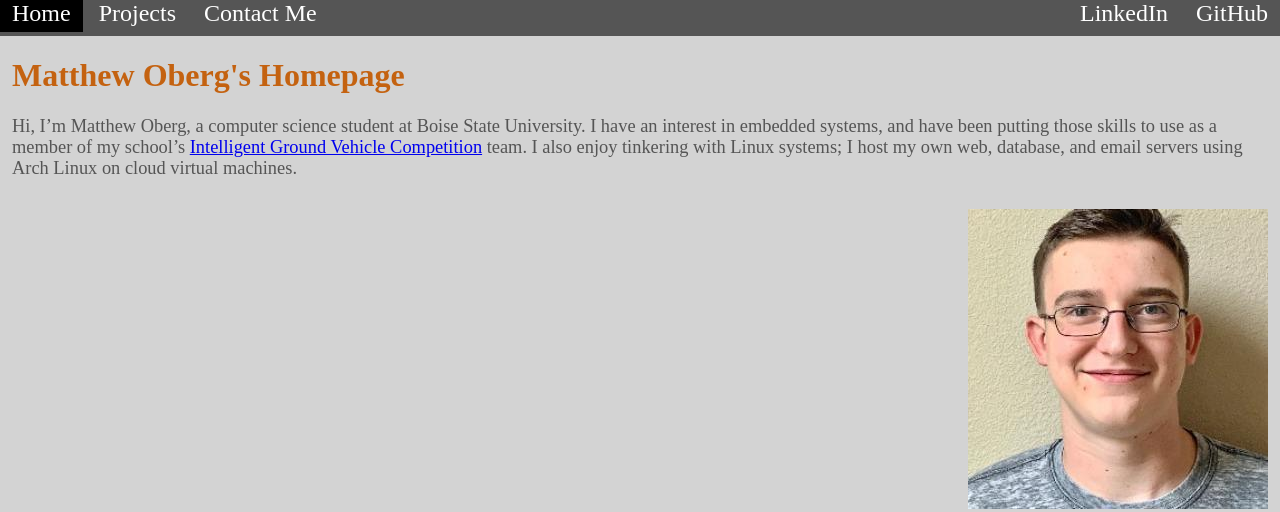
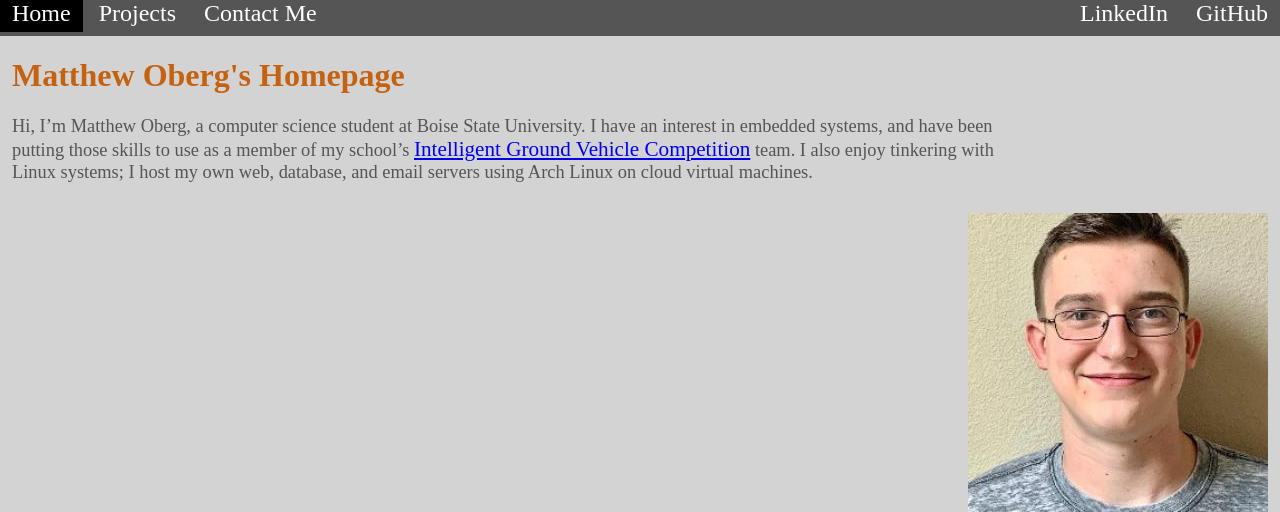
Before and after one commit to matthew-oberg/oberg.us, a PHP site: page / in a window 1280 px wide. Shown: the top 512 px of the page. Run offline with PHP 8.4, Linux system fonts and the light colour scheme.

Commit message:
Tweaking div sizes and link fonts

```diff
--- a/style.css
+++ b/style.css
@@ -36,7 +36,7 @@ body {
 
 #intro-left {
     float: left;
-    width: auto;
+    width: 80%;
     margin-left: 0.75em;
 }
 
@@ -53,6 +53,10 @@ body {
     font-size: 1.15em;
 }
 
+#intro-p a {
+    font-size: 1.15em;
+}
+
 #intro-image {
     margin: 0.75em;
 }
```
